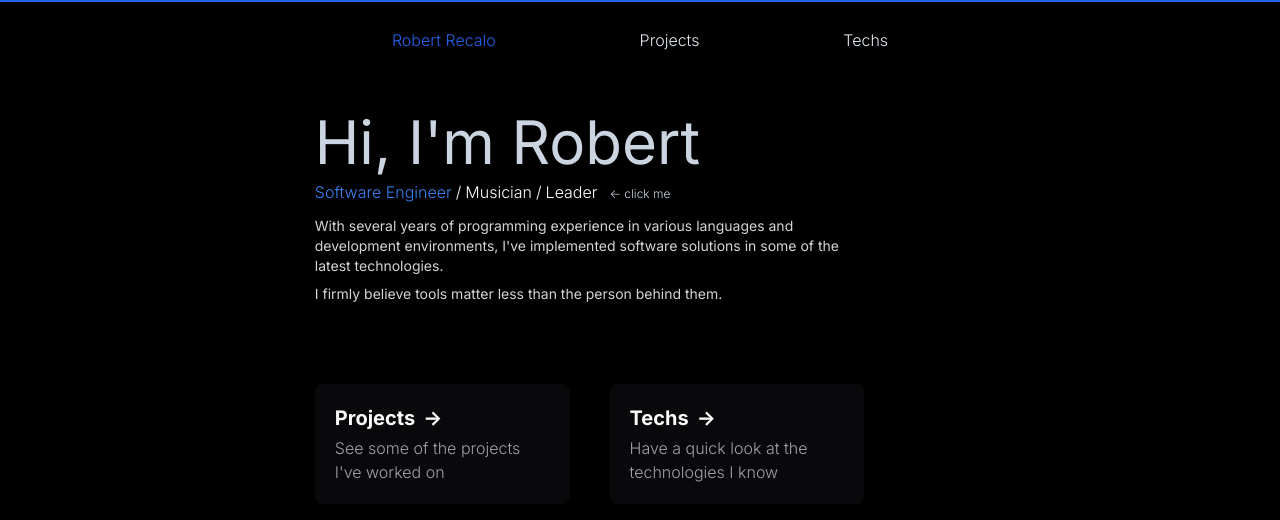
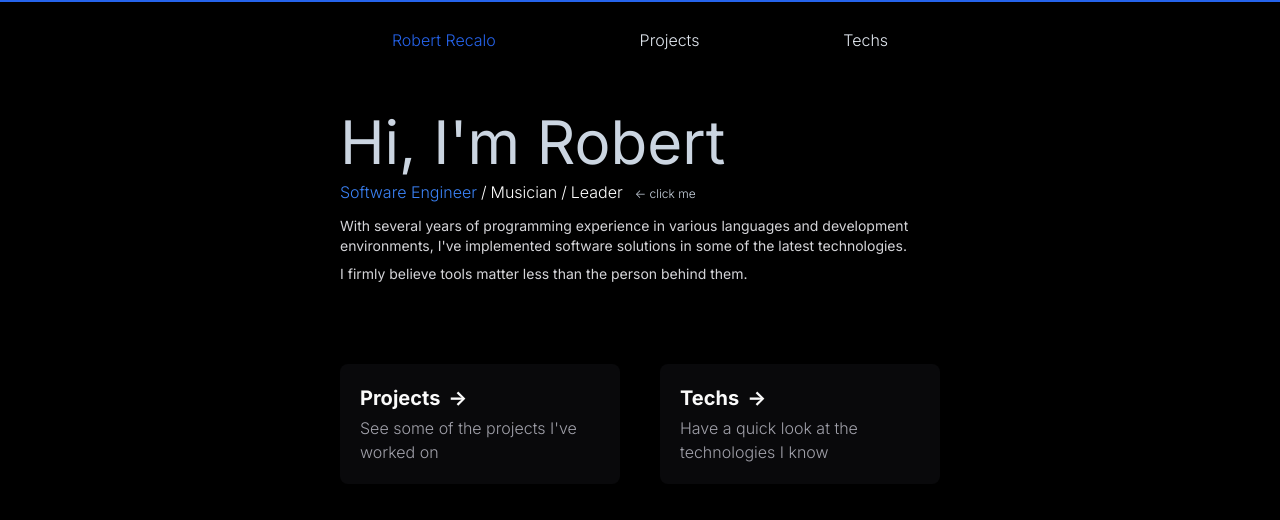
Before and after one commit to rrecalo/portfolio, a Next.js app: page / in a window 1280 px wide. Shown: the top 520 px of the page. Built offline with nearby package versions, Linux system fonts and the light colour scheme.

Commit message:
Fix some global body style causing issues

```diff
--- a/src/app/globals.css
+++ b/src/app/globals.css
@@ -23,7 +23,8 @@ body {
   background-color: black;
   scroll-behavior:smooth;
   position: absolute;
-  height:100vh !important;
+  width:100% !important;
+  height:100% !important;
 }
 
 ::-webkit-scrollbar {
```
